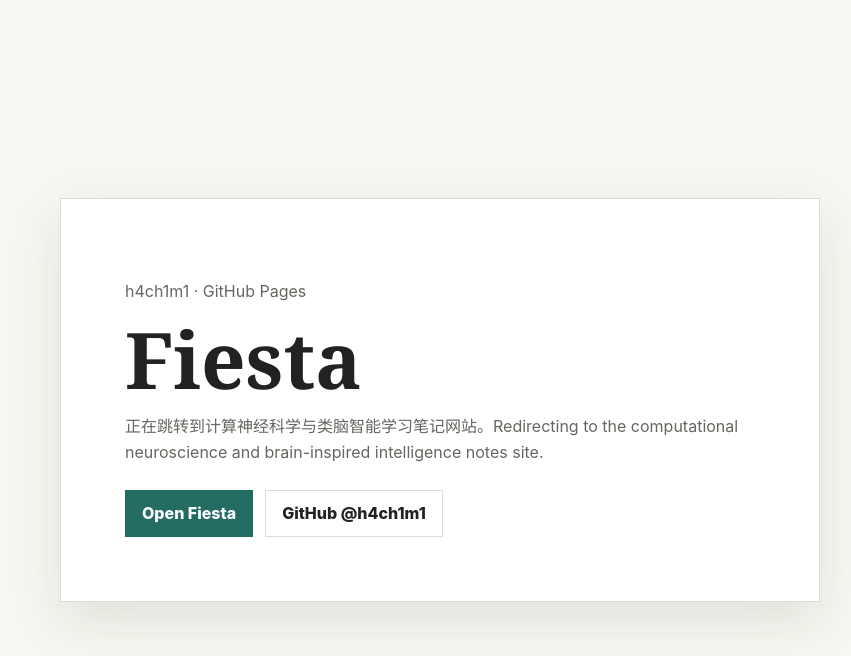
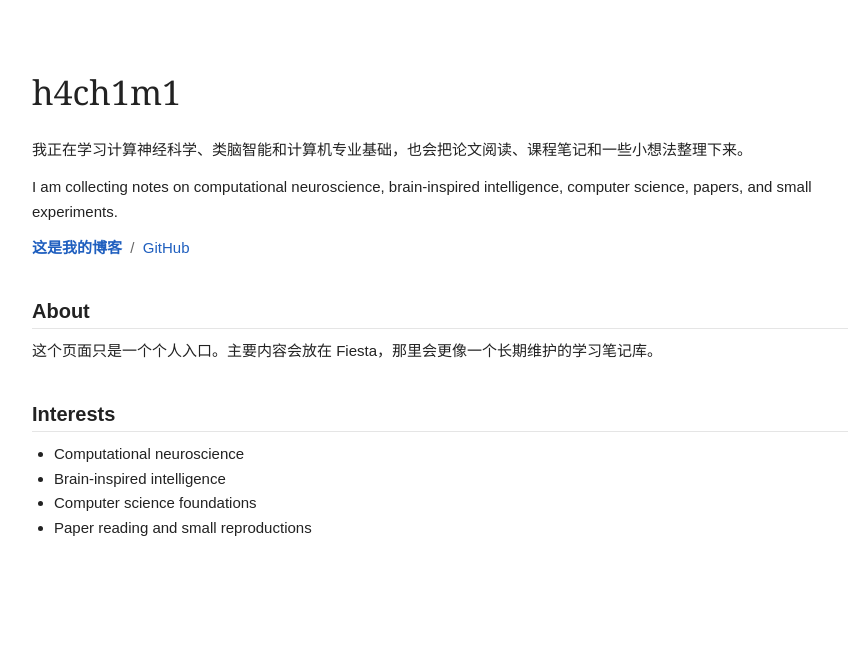
Before and after one commit to h4ch1m1/personal-page, a plain HTML site: page index.html in a window 1280 px wide. Shown: the whole page, without its empty margins (200-1051 px from the left). Drawn offline with Linux system fonts and the light colour scheme.

Commit message:
Redesign personal landing page

```diff
--- a/index.html
+++ b/index.html
@@ -3,23 +3,21 @@
   <head>
     <meta charset="utf-8" />
     <meta name="viewport" content="width=device-width, initial-scale=1" />
-    <meta name="description" content="h4ch1m1's personal GitHub Pages entry, pointing to Fiesta: a bilingual notebook for computational neuroscience and brain-inspired intelligence." />
+    <meta name="description" content="h4ch1m1's personal page, linking to Fiesta, a bilingual notebook for computational neuroscience and brain-inspired intelligence." />
     <meta name="author" content="h4ch1m1" />
-    <meta name="theme-color" content="#246b62" />
+    <meta name="theme-color" content="#ffffff" />
     <meta property="og:type" content="website" />
-    <meta property="og:title" content="h4ch1m1 | Fiesta" />
-    <meta property="og:description" content="Personal GitHub Pages entry for Fiesta, a bilingual learning notebook on computational neuroscience and brain-inspired intelligence." />
+    <meta property="og:title" content="h4ch1m1" />
+    <meta property="og:description" content="Personal page for h4ch1m1. Blog: Fiesta." />
     <meta property="og:url" content="https://h4ch1m1.github.io/personal-page/" />
-    <meta http-equiv="refresh" content="3; url=https://h4ch1m1.github.io/Fiesta/" />
     <link rel="canonical" href="https://h4ch1m1.github.io/personal-page/" />
-    <title>h4ch1m1 | GitHub Pages</title>
+    <title>h4ch1m1</title>
     <style>
       :root {
-        --bg: #f7f6f0;
-        --text: #20231f;
-        --muted: #62685f;
-        --accent: #246b62;
-        --line: #dedbd0;
+        --text: #222;
+        --muted: #666;
+        --line: #e5e5e5;
+        --link: #1f5fbf;
       }
 
       * {
@@ -28,74 +26,94 @@
 
       body {
         margin: 0;
-        min-height: 100vh;
-        display: grid;
-        place-items: center;
-        background: var(--bg);
+        background: #fff;
         color: var(--text);
-        font-family: Inter, ui-sans-serif, system-ui, -apple-system, BlinkMacSystemFont, "Segoe UI", sans-serif;
-        line-height: 1.6;
+        font-family: Arial, Helvetica, sans-serif;
+        font-size: 15px;
+        line-height: 1.65;
       }
 
       main {
-        width: min(760px, calc(100% - 36px));
-        padding: clamp(28px, 7vw, 64px);
-        border: 1px solid var(--line);
-        background: white;
-        box-shadow: 0 18px 50px rgba(32, 35, 31, 0.1);
+        max-width: 860px;
+        margin: 0 auto;
+        padding: 64px 22px 80px;
+      }
+
+      h1 {
+        margin: 0 0 18px;
+        font-family: Georgia, "Times New Roman", serif;
+        font-size: 34px;
+        font-weight: 500;
+      }
+
+      h2 {
+        margin: 34px 0 10px;
+        border-bottom: 1px solid var(--line);
+        font-size: 20px;
+        font-weight: 600;
       }
 
       p {
+        margin: 0 0 12px;
+      }
+
+      a {
+        color: var(--link);
+        text-decoration: none;
+      }
+
+      a:hover {
+        text-decoration: underline;
+      }
+
+      .links {
+        margin-top: 12px;
         color: var(--muted);
       }
 
-      h1 {
-        margin: 0 0 12px;
-        font-family: Georgia, "Times New Roman", serif;
-        font-size: clamp(42px, 8vw, 78px);
-        line-height: 1;
+      .blog-link {
+        font-weight: 700;
       }
 
-      a {
-        color: var(--accent);
-        font-weight: 800;
+      ul {
+        margin: 8px 0 0;
+        padding-left: 22px;
       }
 
-      .actions {
-        display: flex;
-        flex-wrap: wrap;
-        gap: 12px;
-        margin-top: 24px;
-      }
-
-      .button {
-        display: inline-flex;
-        min-height: 42px;
-        align-items: center;
-        justify-content: center;
-        border: 1px solid var(--accent);
-        background: var(--accent);
-        color: white;
-        padding: 10px 16px;
-        text-decoration: none;
-      }
-
-      .button.secondary {
-        border-color: var(--line);
-        background: white;
-        color: var(--text);
+      @media (max-width: 640px) {
+        main {
+          padding-top: 38px;
+        }
       }
     </style>
   </head>
   <body>
     <main>
-      <p>h4ch1m1 · GitHub Pages</p>
-      <h1>Fiesta</h1>
-      <p>正在跳转到计算神经科学与类脑智能学习笔记网站。Redirecting to the computational neuroscience and brain-inspired intelligence notes site.</p>
-      <div class="actions">
-        <a class="button" href="https://h4ch1m1.github.io/Fiesta/">Open Fiesta</a>
-        <a class="button secondary" href="https://github.com/h4ch1m1">GitHub @h4ch1m1</a>
-      </div>
+      <h1>h4ch1m1</h1>
+      <p>
+        我正在学习计算神经科学、类脑智能和计算机专业基础，也会把论文阅读、课程笔记和一些小想法整理下来。
+      </p>
+      <p>
+        I am collecting notes on computational neuroscience, brain-inspired intelligence, computer science, papers, and small experiments.
+      </p>
+      <p class="links">
+        <a class="blog-link" href="https://h4ch1m1.github.io/Fiesta/">这是我的博客</a>
+        &nbsp;/&nbsp;
+        <a href="https://github.com/h4ch1m1">GitHub</a>
+      </p>
+
+      <h2>About</h2>
+      <p>
+        这个页面只是一个个人入口。主要内容会放在 Fiesta，那里会更像一个长期维护的学习笔记库。
+      </p>
+
+      <h2>Interests</h2>
+      <ul>
+        <li>Computational neuroscience</li>
+        <li>Brain-inspired intelligence</li>
+        <li>Computer science foundations</li>
+        <li>Paper reading and small reproductions</li>
+      </ul>
     </main>
   </body>
 </html>
```
